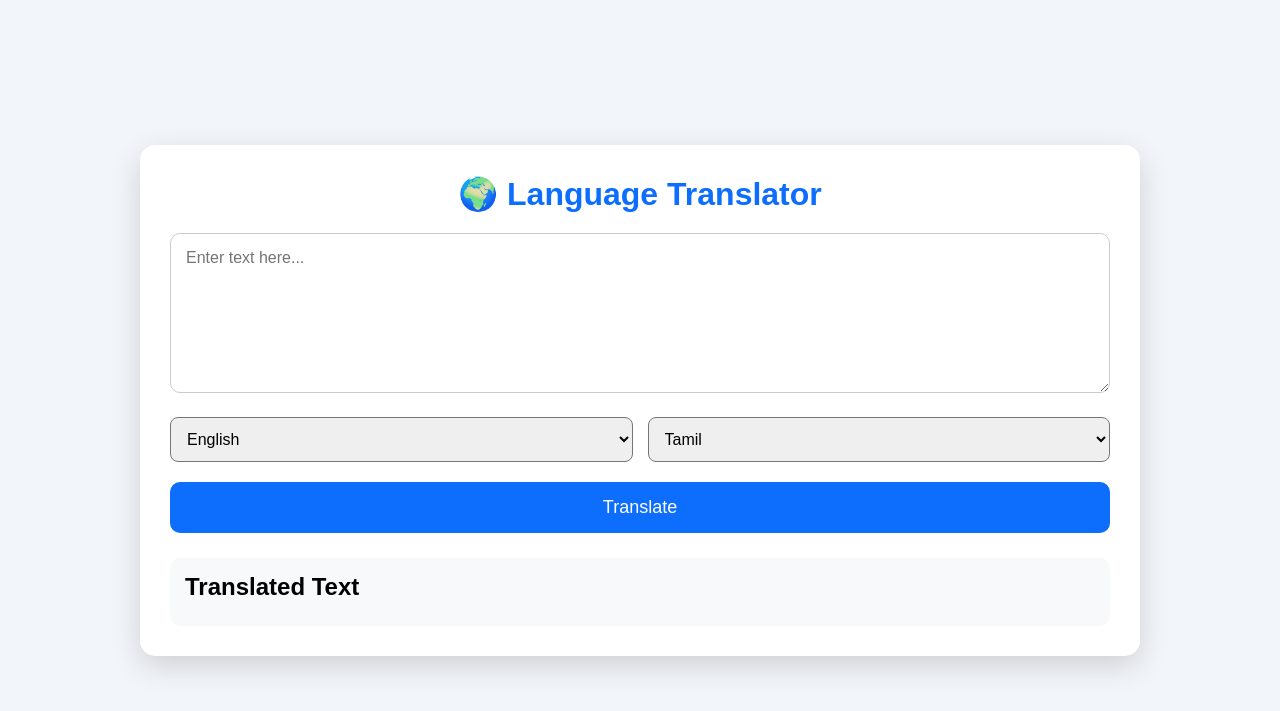
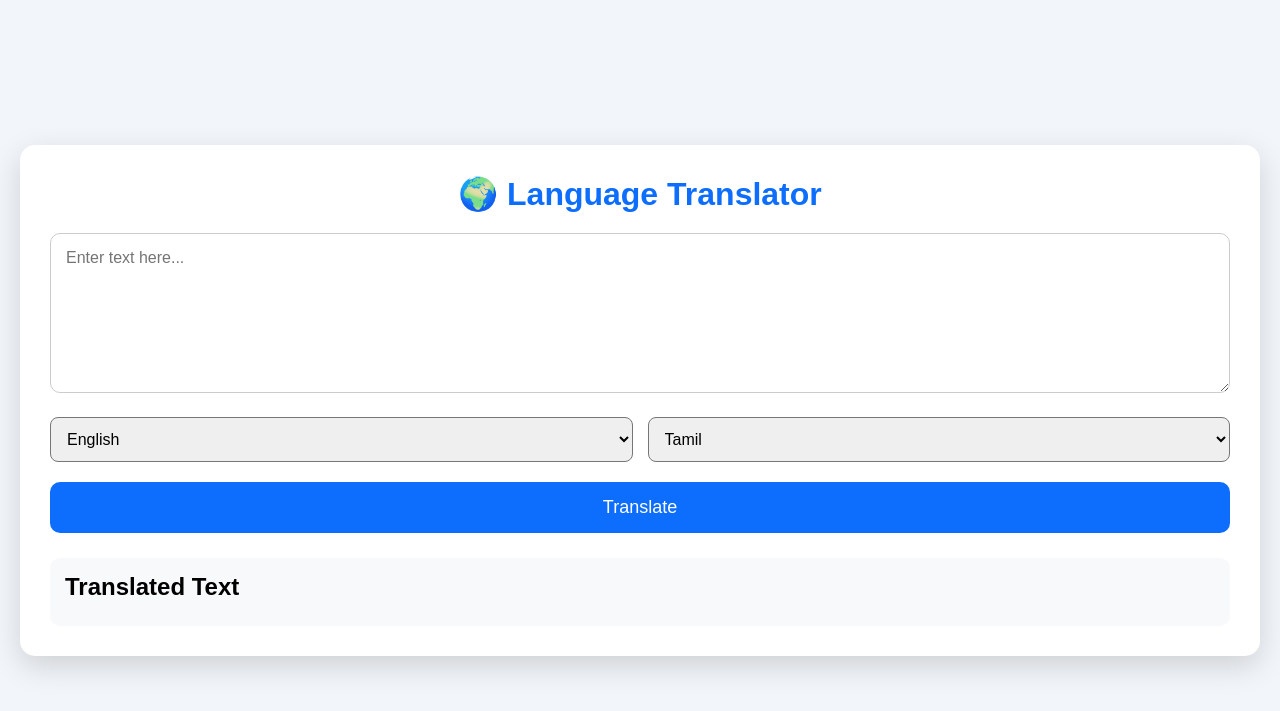
Before and after one commit to sudhir04121995/django-language-translator, a Django app: page / in a window 1280 px wide. Shown: the top 711 px of the page. Run offline with Django 5.2, Linux system fonts and the light colour scheme.

Commit message:
Update responsive UI and production settings

```diff
--- a/dictionary/settings.py
+++ b/dictionary/settings.py
@@ -1,4 +1,5 @@
 """
+
 Django settings for dictionary project.
 
 Generated by 'django-admin startproject' using Django 5.2.16.
@@ -9,7 +10,7 @@ https://docs.djangoproject.com/en/5.2/topics/settings/
 For the full list of settings and their values, see
 https://docs.djangoproject.com/en/5.2/ref/settings/
 """
-
+import os
 from pathlib import Path
 
 # Build paths inside the project like this: BASE_DIR / 'subdir'.
@@ -23,8 +24,7 @@ BASE_DIR = Path(__file__).resolve().parent.parent
 SECRET_KEY = 'django-insecure-f+bnfd%9^=o0^p=o9)$jd%vqs8#yvjuukw9fq9pjs3t6+a9uru'
 
 # SECURITY WARNING: don't run with debug turned on in production!
-DEBUG = False
-
+DEBUG = os.environ.get("DEBUG", "False") == "True"
 ALLOWED_HOSTS = [
     "django-language-translator.onrender.com",
     "localhost",
--- a/translator/static/css/style.css
+++ b/translator/static/css/style.css
@@ -16,7 +16,7 @@ body{
 
 .container{
     width:100%;
-    max-width:1000px;
+    max-width:1500px;
     background:#fff;
     padding:30px;
     border-radius:15px;
```
